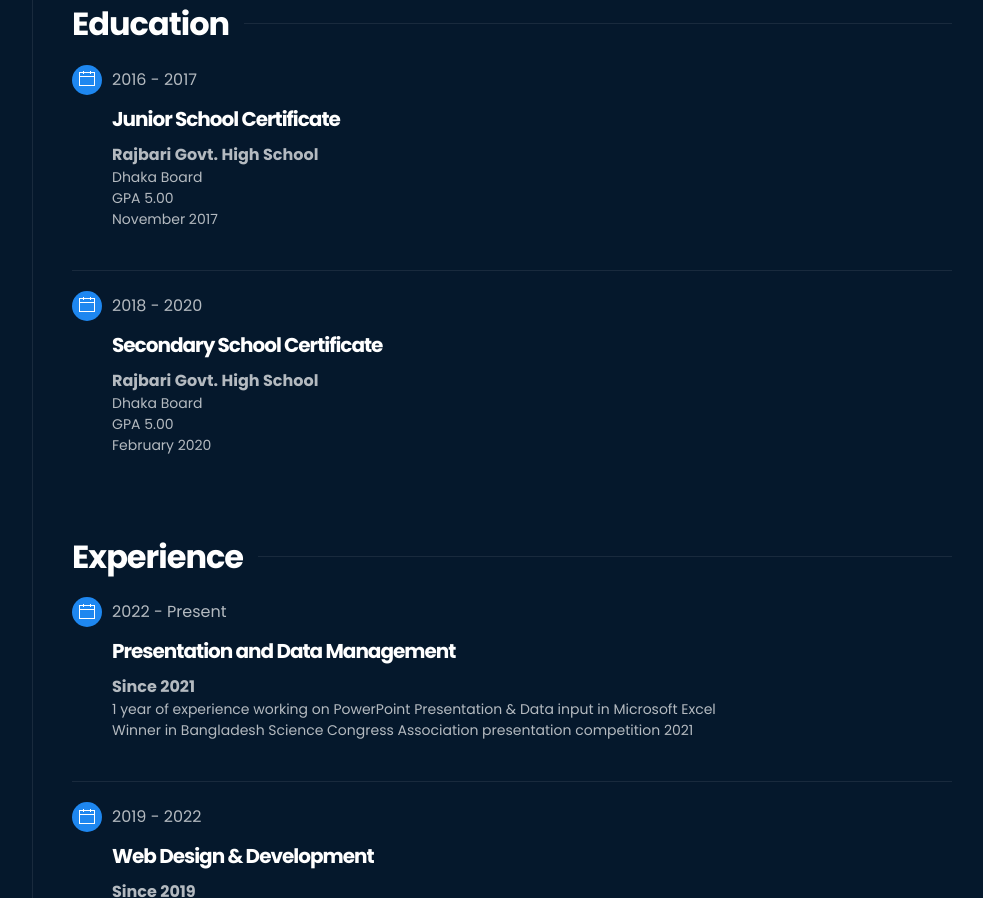
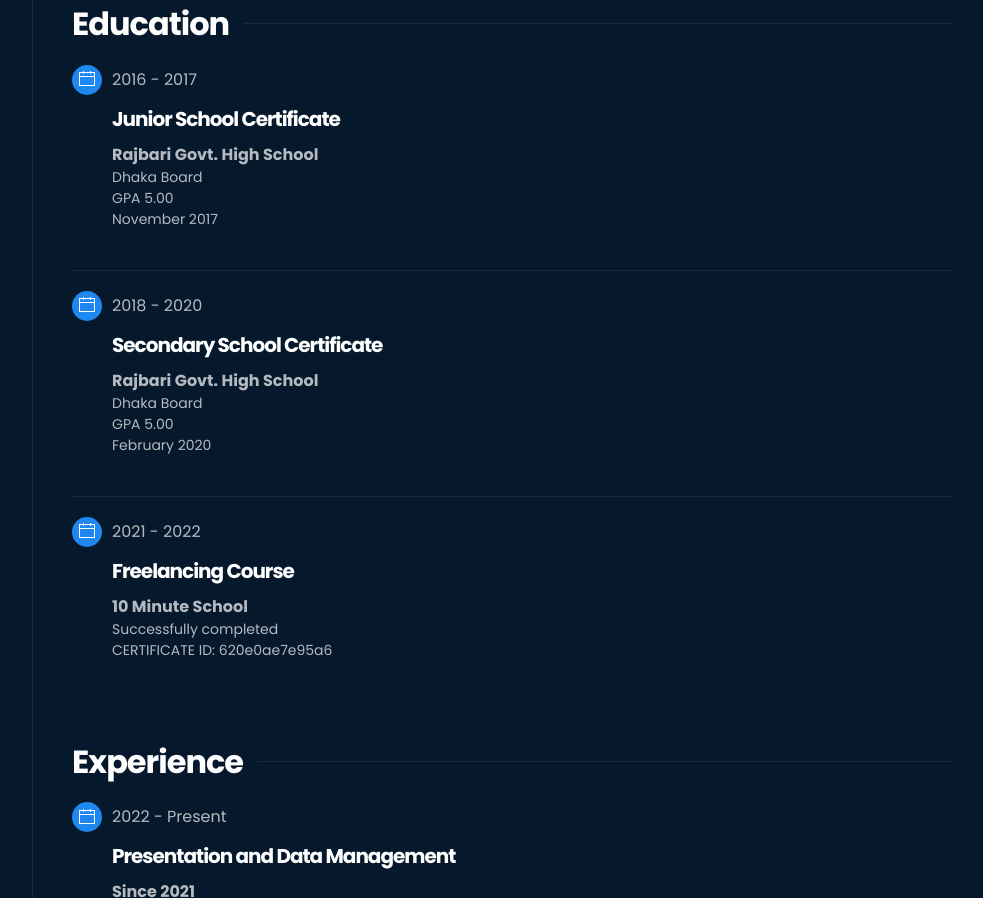
Before and after one commit to prangonsarker/portfolio-website, a website: page index.html in a window 1280 px wide. Shown: the part 1600-2498 px from the top of the page, without its empty margins (288-1271 px from the left). Drawn offline with Linux system fonts and the light colour scheme.

Commit message:
updated index.html

```diff
--- a/index.html
+++ b/index.html
@@ -36,7 +36,7 @@
 
 
                 <div class="uk-container uk-text-center ps-profile-desc-wrap uk-position-relative">
-                    <h1 class="uk-text-bold ps-gradient-text">
+                    <h1 class="uk-text-bold ps-shadow-text">
                         <span>Prangon</span> <span>Sarker</span>
                     </h1>
                     <div class="uk-text-bold ps-myjob">
@@ -277,6 +277,27 @@
                                             <div class="uk-text-small">
                                                 <p>
                                                     Dhaka Board <br> GPA 5.00 <br> February 2020
+                                                </p>
+                                            </div>
+                                        </div>
+                                    </li>
+                                    <li>
+                                        <div class="ps-resume-item">
+                                            <div class="ps-resume-item-date">
+                                                <div class="ps-resume-item-date-icon">
+                                                    <span data-uk-icon="calendar"></span>
+                                                </div>
+                                                <div class="ps-resume-item-date-text">
+                                                    <span>2021 - 2022</span>
+                                                </div>
+                                            </div>
+                                            <h4 class="ps-section-title">
+                                                Freelancing Course
+                                            </h4>
+                                            <strong>10 Minute School</strong>
+                                            <div class="uk-text-small">
+                                                <p>
+                                                    Successfully completed <br> CERTIFICATE ID: 620e0ae7e95a6
                                                 </p>
                                             </div>
                                         </div>
```
